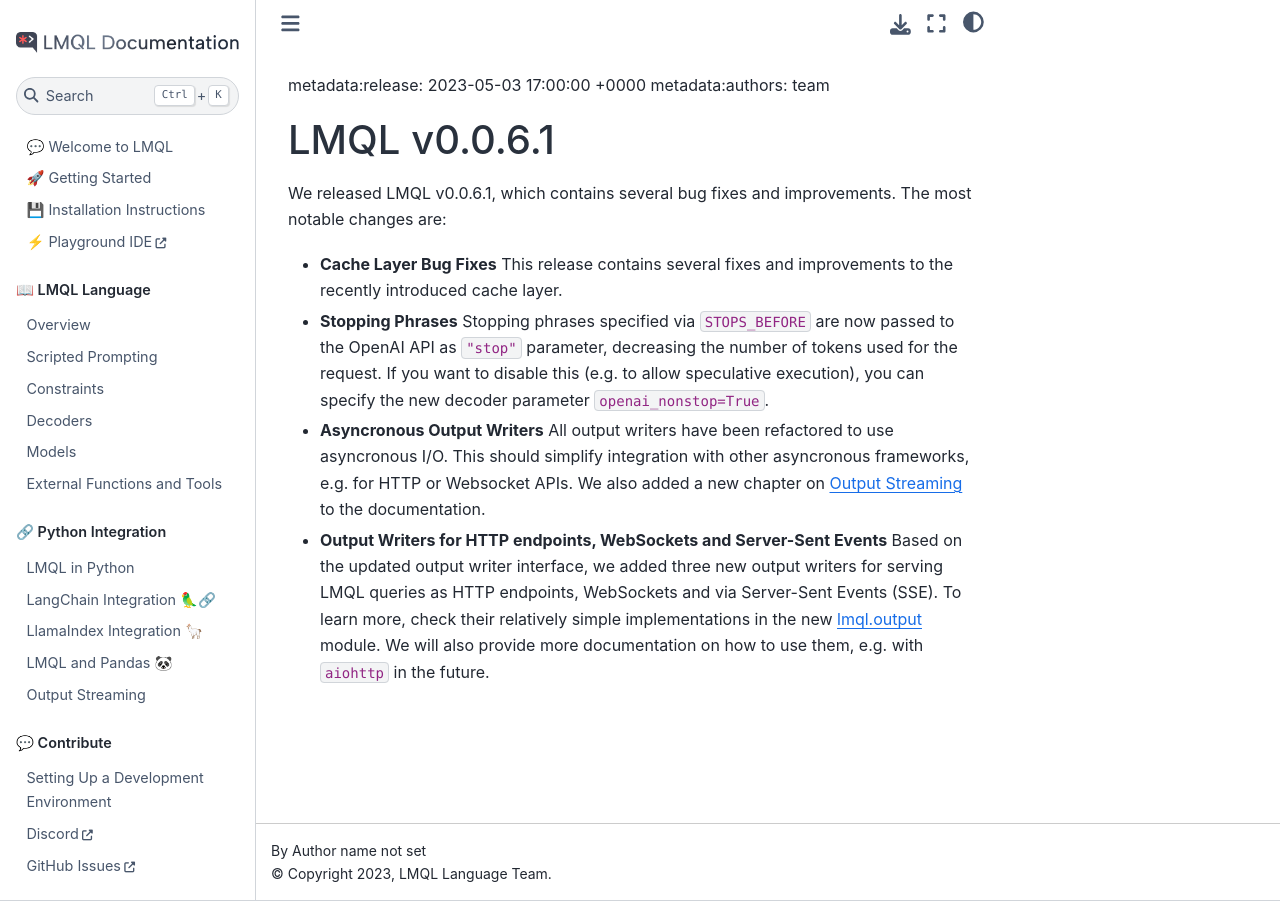
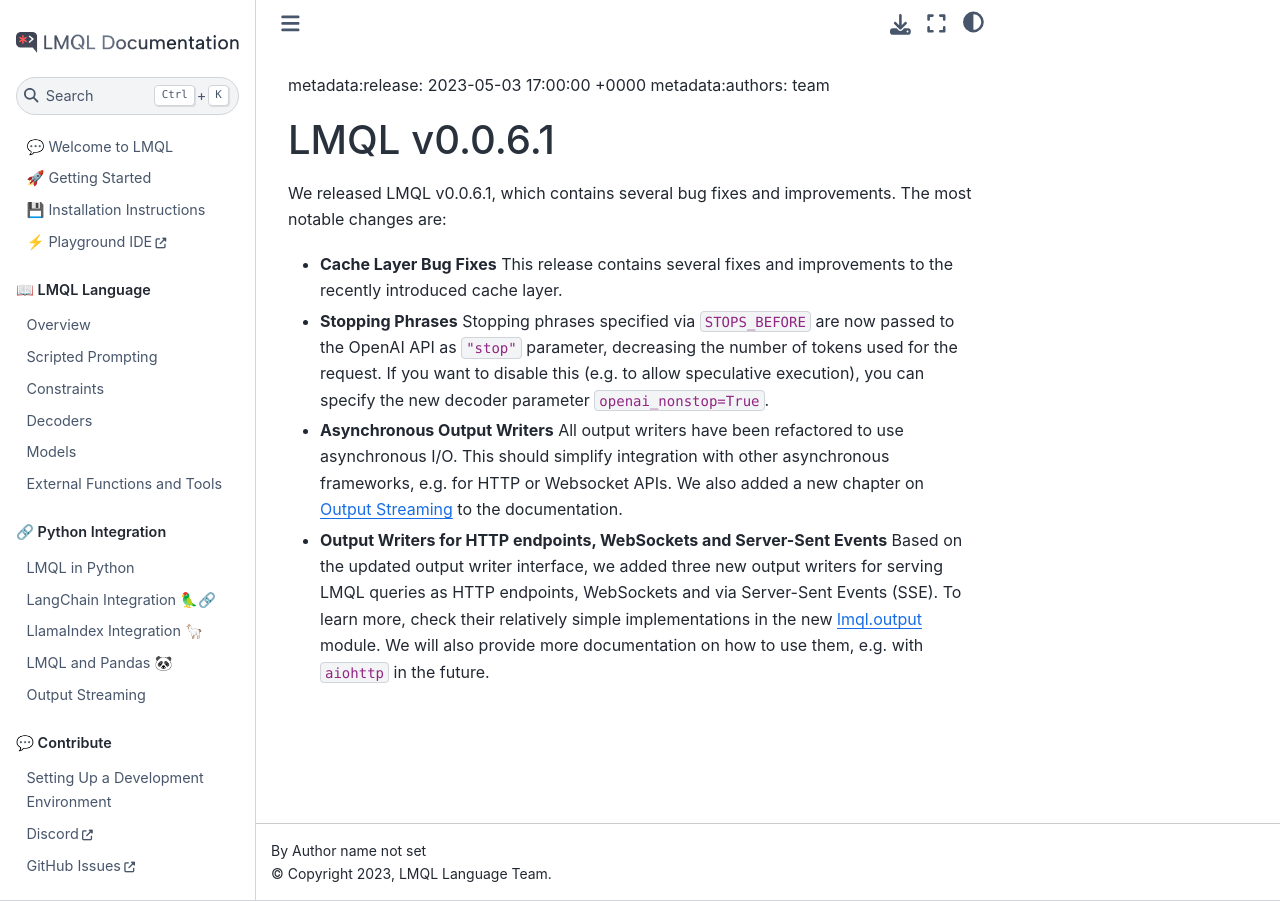
Before and after one commit to ilovechallenge/Python_LLM_AI, a Sphinx documentation site: the page built from docs/source/blog/release-0.0.6.1.md, in a window 1280 px wide. Built offline with Sphinx 7.4.7 and the Sphinx Book theme 1.1.4, drawn with Linux system fonts in a browser that asks for light colours; pages that are not in the unit, such as notebooks, are missing from menus.

Commit message:
blog: release

```diff
--- a/docs/source/blog/release-0.0.6.1.md
+++ b/docs/source/blog/release-0.0.6.1.md
@@ -9,6 +9,6 @@
 
 * **Stopping Phrases** Stopping phrases specified via `STOPS_BEFORE` are now passed to the OpenAI API as `"stop"` parameter, decreasing the number of tokens used for the request. If you want to disable this (e.g. to allow speculative execution), you can specify the new decoder parameter `openai_nonstop=True`.
 
-* **Asyncronous Output Writers** All output writers have been refactored to use asyncronous I/O. This should simplify integration with other asyncronous frameworks, e.g. for HTTP or Websocket APIs. We also added a new chapter on [Output Streaming](https://docs.lmql.ai/en/latest/python/output.html) to the documentation.
+* **Asynchronous Output Writers** All output writers have been refactored to use asynchronous I/O. This should simplify integration with other asynchronous frameworks, e.g. for HTTP or Websocket APIs. We also added a new chapter on [Output Streaming](https://docs.lmql.ai/en/latest/python/output.html) to the documentation.
 
 * **Output Writers for HTTP endpoints, WebSockets and Server-Sent Events** Based on the updated output writer interface, we added three new output writers for serving LMQL queries as HTTP endpoints, WebSockets and via Server-Sent Events (SSE). To learn more, check their relatively simple implementations in the new [lmql.output](https://github.com/eth-sri/lmql/tree/main/src/lmql/output) module. We will also provide more documentation on how to use them, e.g. with `aiohttp` in the future.
```
